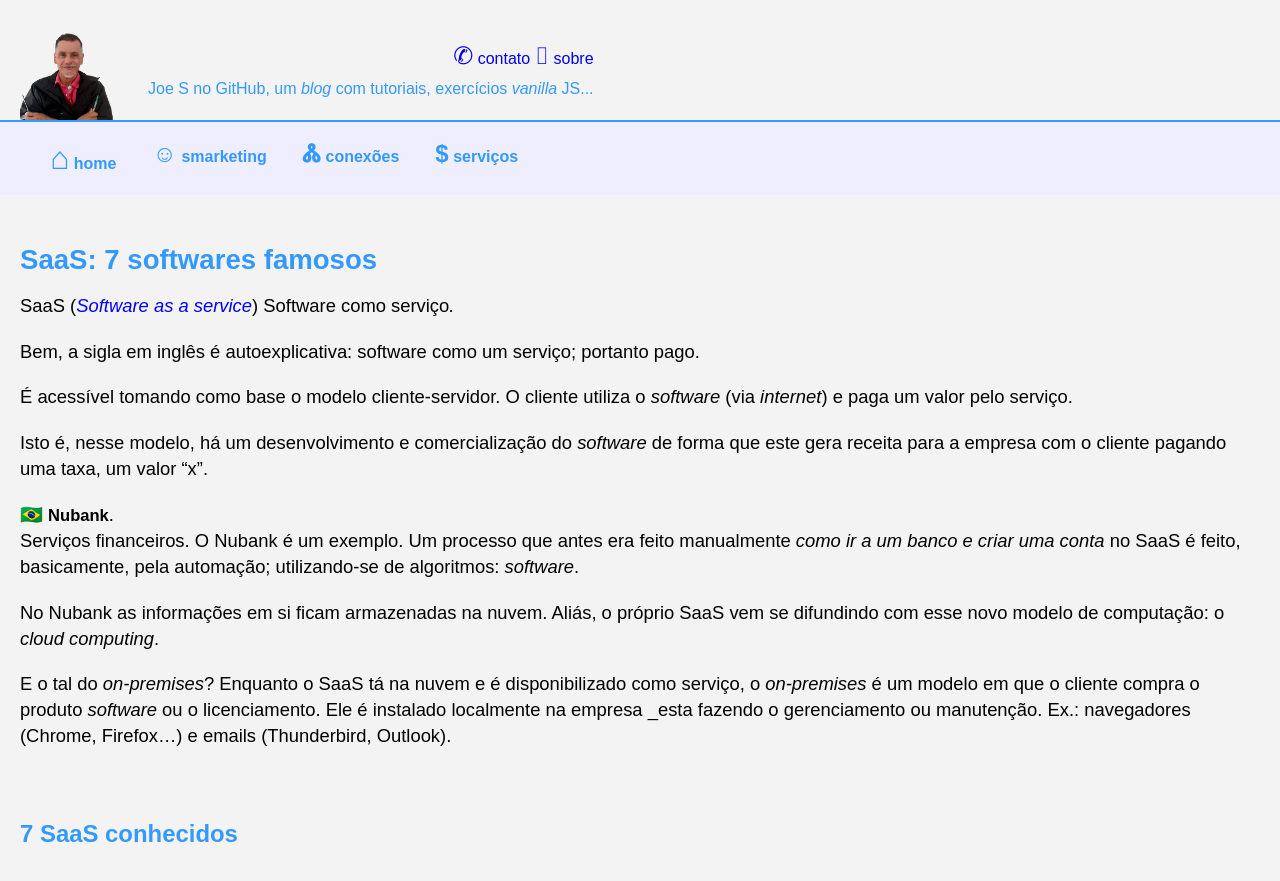
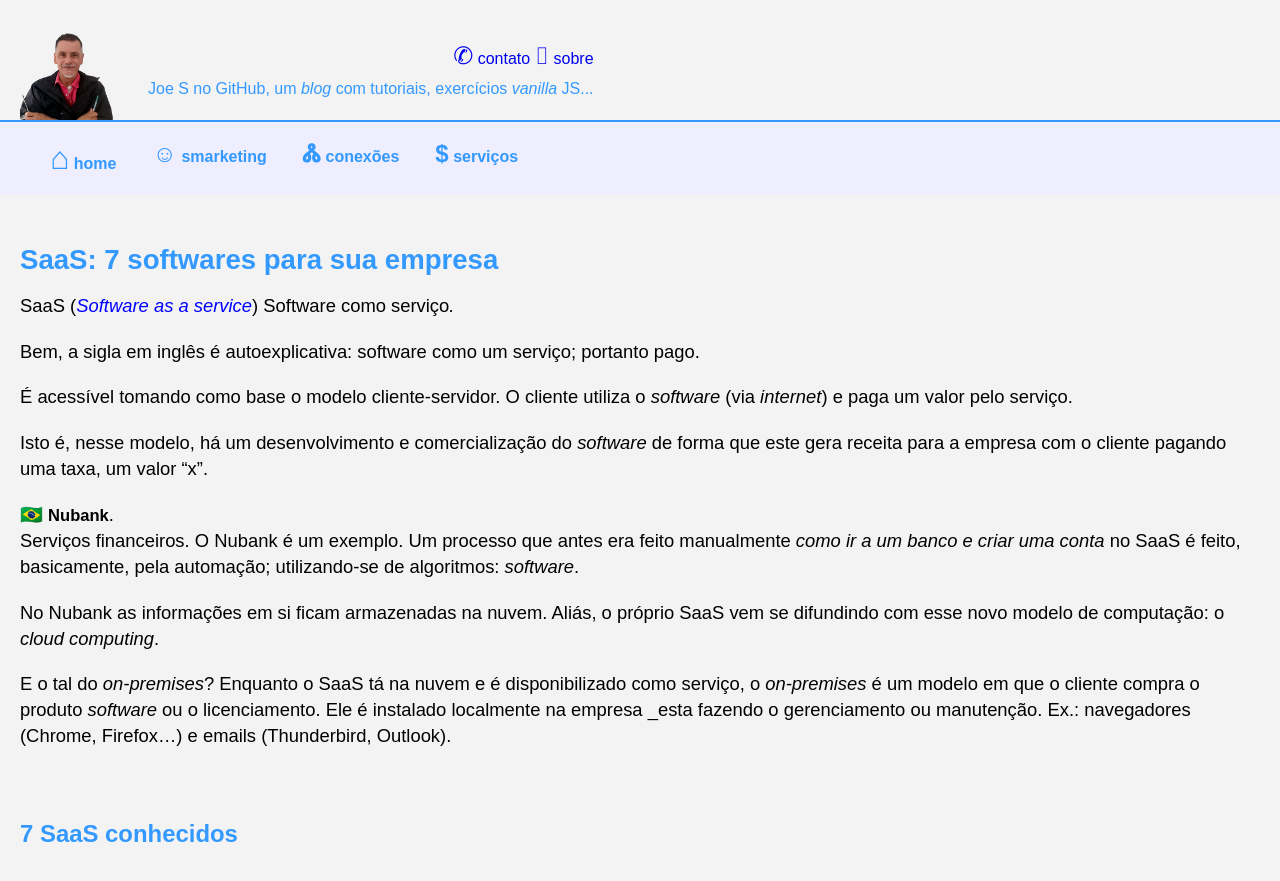
Before and after one commit to Joesynth/joesynth.github.io, a Jekyll site: the page built from _posts/2021-02-21-saas-7-softwares-famosos.md, in a window 1280 px wide and 900 px high. Shown: the top 881 px of the window. Built offline with Jekyll 4.4.1, drawn with Linux system fonts in a browser that asks for light colours.

Commit message:
Update title of SaaS software post

```diff
--- a/_posts/2021-02-21-saas-7-softwares-famosos.md
+++ b/_posts/2021-02-21-saas-7-softwares-famosos.md
@@ -1,4 +1,4 @@
-# SaaS: 7 softwares famosos
+# SaaS: 7 softwares para sua empresa
 
 SaaS (<span style="color: #0000ff">*Software as a service*</span>) Software como serviço*.*
 
```
